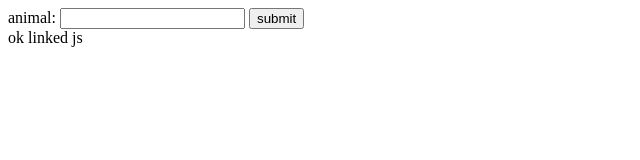
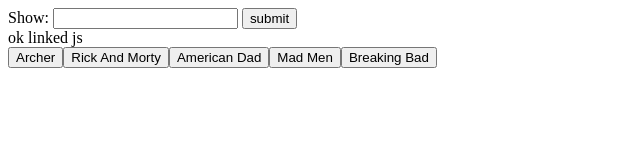
Before and after one commit to wherding/GifTastic, a plain HTML site: page index.html in a window 1280 px wide. Shown: the whole page, without its empty margins (0-640 px from the left). Drawn offline with nearby package versions, Linux system fonts and the light colour scheme.

Commit message:
finished basic functionality

```diff
--- a/app.js
+++ b/app.js
@@ -5,7 +5,7 @@ $(".container").append(ndiv);
 //array of topics
 var topics = ["Archer", "Rick And Morty", "American Dad", "Mad Men","Breaking Bad"];
 //function to build buttons
-$(document).on("ready", function(){
+$(document).ready(function(){
     topics.forEach(x => {
         var btn = $("<button>");
         btn.text(x);
@@ -88,6 +88,9 @@ $(document).on("click", ".search", function(){
 
     });
 
+});
+
+
 $(document).on("click", ".gif", function() {
     // $(".gif").on("click", function(){
      //look at the state to determine which url to update the src with.
@@ -105,4 +108,3 @@ $(document).on("click", ".search", function(){
        }
 
  })
-});
--- a/index.html
+++ b/index.html
@@ -10,7 +10,7 @@
 <body>
     <div class="container">
 
-        animal: <input type="text" class="userInput">
+        Show: <input type="text" class="userInput">
         <button class="sub">submit</button>
 
     </div>
```
Lines whose indentation alone changed are shown as unchanged.
